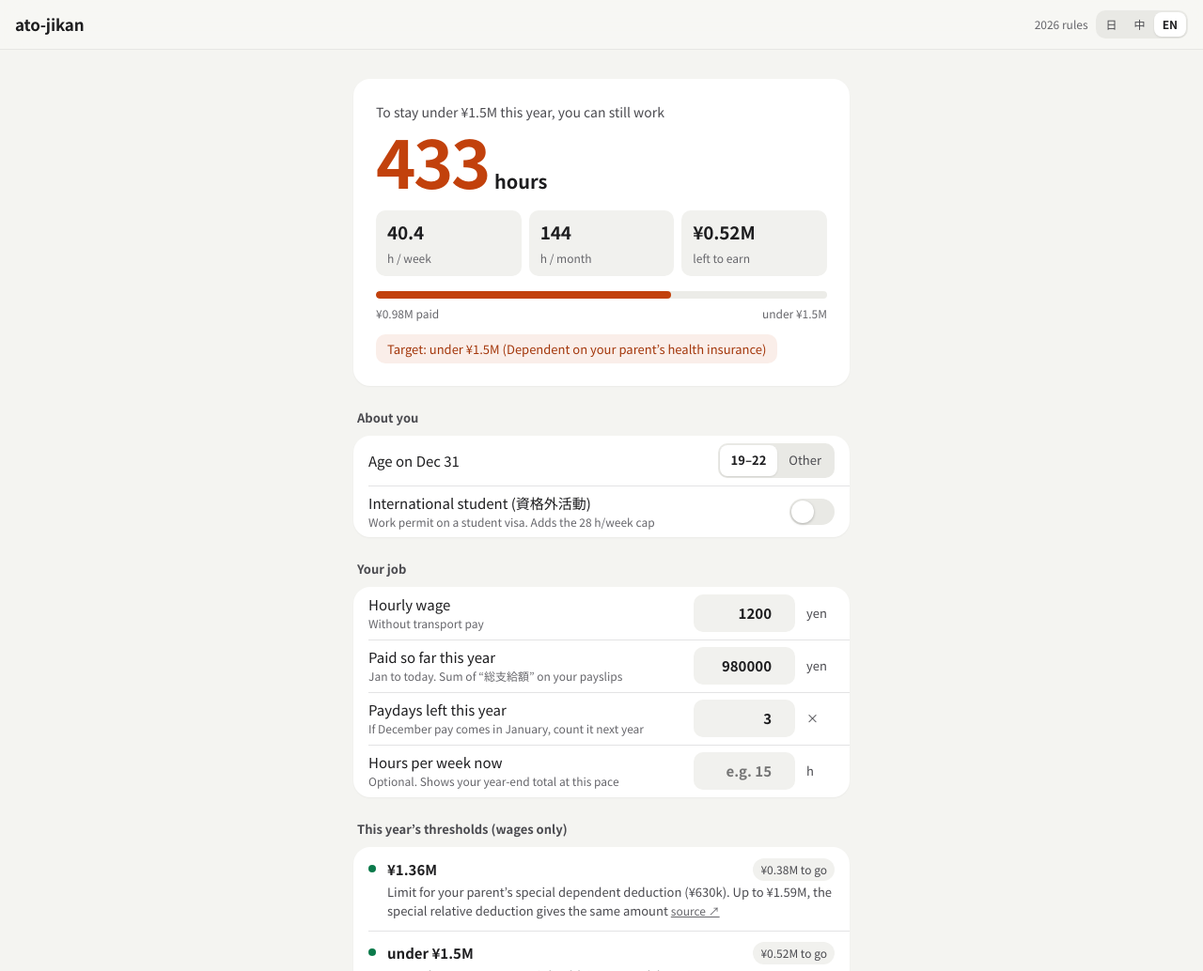
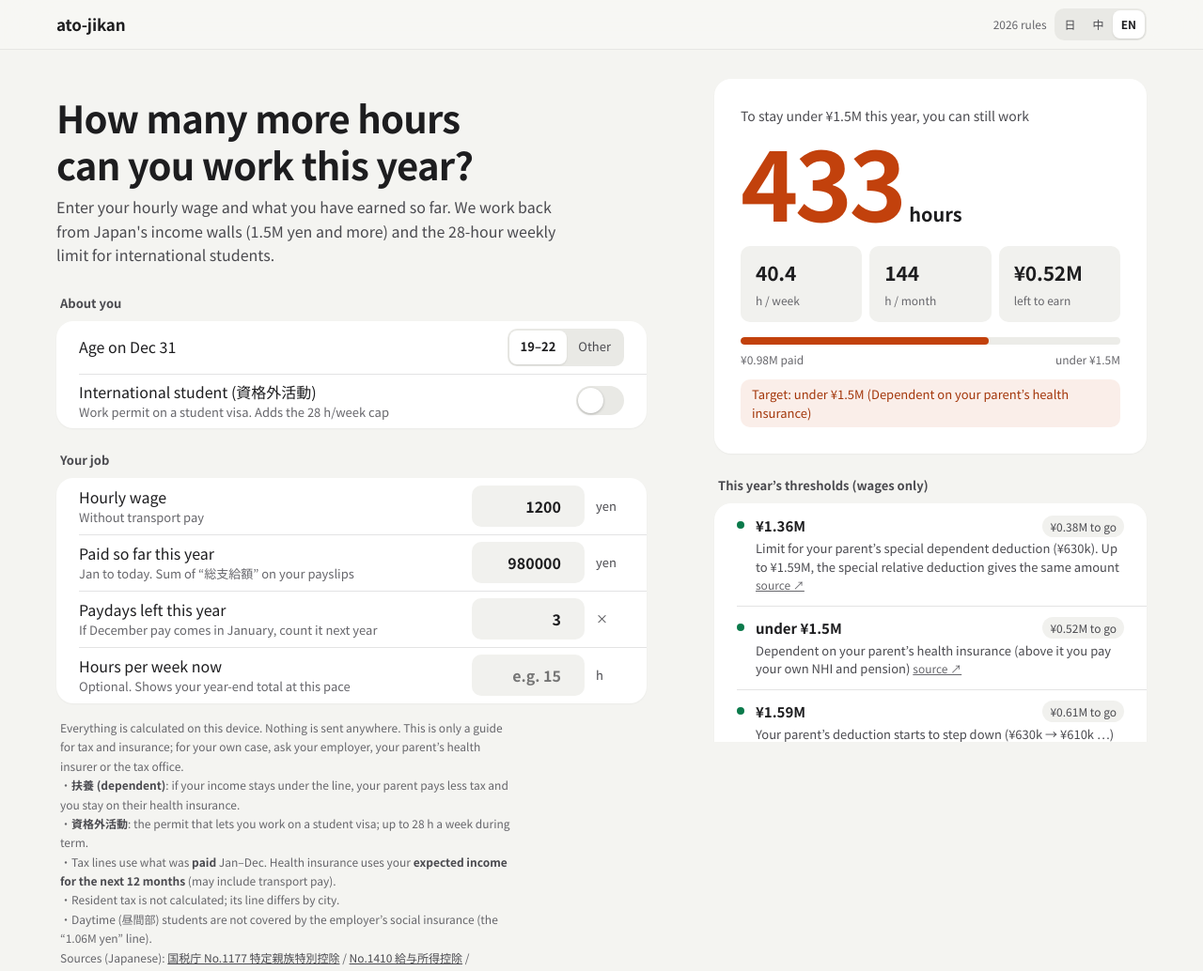
Before and after one commit to Jasonin2099/ato-jikan, a website: page index.html in a window 1280 px wide. Shown: the top 1034 px of the page at 94% size. Drawn offline with Linux system fonts and the light colour scheme.

Commit message:
Layout v2: two-column desktop with sticky result, tablet breakpoint, sticky mobile summary, larger touch targets

```diff
--- a/index.html
+++ b/index.html
@@ -74,15 +74,52 @@ main{max-width:560px;margin:0 auto;padding:var(--s4) var(--s4) 56px}
 .toast{position:fixed;left:50%;bottom:calc(env(safe-area-inset-bottom,0px) + 24px);transform:translate(-50%,16px);opacity:0;pointer-events:none;background:var(--ink);color:var(--bg);font-size:14px;font-weight:600;padding:10px 18px;border-radius:99px;transition:opacity .2s,transform .25s var(--ease);z-index:9;white-space:nowrap}
 .toast.on{opacity:1;transform:translate(-50%,0)}
 .hide{display:none!important}
+/* ---- layout v2: mobile single column → tablet → desktop two columns ---- */
+.topin{display:flex;align-items:center;gap:var(--s2);width:100%;max-width:var(--maxw);margin:0 auto}
+.top{padding-left:var(--pad);padding-right:var(--pad)}
+:root{--maxw:560px;--pad:16px}
+main{display:flex;flex-direction:column;max-width:calc(var(--maxw) + 2*var(--pad));padding:var(--s4) var(--pad) 56px}
+.intro{order:0;display:none}.res{display:contents}.hero{order:1}.in{order:2}.resx{order:3}.note{order:4}
+.intro h1{margin:0;font-size:30px;line-height:1.25;letter-spacing:-.02em;font-weight:700;text-wrap:balance;word-break:auto-phrase}
+.intro p{margin:var(--s2) 0 0;font-size:15px;color:var(--ink-2);max-width:34em}
+.row{min-height:56px}
+.row input[type=number]{width:120px;height:44px;font-size:16px}
+.seg button{min-height:36px}.top .lang button{min-height:30px}
+.sw{width:51px;height:31px}.sw:before{width:27px;height:27px}.sw:checked:before{left:22px}
+@media (hover:hover){.btn:hover{filter:brightness(1.06)}.btn.sub:hover{background:var(--field)}.seg button:not(.on):hover{color:var(--ink)}.walls .d a:hover{color:var(--accent)}}
+/* compact live summary, shown while the hero is off screen (phones / tablets) */
+.mini{position:fixed;left:0;right:0;top:calc(env(safe-area-inset-top,0px) + 52px);z-index:4;display:block;width:100%;border:0;padding:0 var(--pad);font:inherit;text-align:left;background:var(--top);backdrop-filter:blur(24px) saturate(180%);-webkit-backdrop-filter:blur(24px) saturate(180%);box-shadow:0 .5px 0 var(--sep);transform:translateY(-100%);opacity:0;pointer-events:none;transition:transform .25s var(--ease),opacity .2s}
+.mini.on{transform:none;opacity:1;pointer-events:auto}
+.miniin{display:flex;align-items:baseline;gap:var(--s2);max-width:var(--maxw);margin:0 auto;height:44px;padding-top:8px}
+.mini .mk{font-size:12px;color:var(--ink-2);white-space:nowrap;overflow:hidden;text-overflow:ellipsis;min-width:0;flex:1}
+.mini .mn b{font-size:22px;font-weight:700;color:var(--accent);font-variant-numeric:tabular-nums;letter-spacing:-.02em}.mini .mn small{font-size:12px;font-weight:600;margin-left:2px}
+.mini .ms{font-size:12px;color:var(--ink-2);font-variant-numeric:tabular-nums;white-space:nowrap}
+@media (min-width:640px){:root{--maxw:680px;--pad:24px}
+  .intro{display:block;margin:var(--s4) 0 var(--s5)}
+  .hero{padding:var(--s6)}.hero .n{font-size:96px}.stats b{font-size:22px}.stats div{padding:var(--s3) var(--s4)}}
+@media (min-width:1024px){:root{--maxw:1160px;--pad:32px}
+  main{display:grid;grid-template-columns:minmax(0,1fr) 440px;grid-template-rows:auto auto 1fr;column-gap:56px;padding-top:var(--s6)}
+  .intro{grid-column:1;grid-row:1;margin:var(--s4) 0 var(--s4)}.intro h1{font-size:34px}.intro p{font-size:16px}
+  .in{grid-column:1;grid-row:2}.note{grid-column:1;grid-row:3;align-self:start;max-width:40em}
+  .in .sec:first-child{margin-top:var(--s3)}
+  .res{display:block;grid-column:2;grid-row:1/span 3;align-self:start;position:sticky;top:76px;max-height:calc(100vh - 92px);overflow:auto;overscroll-behavior:contain;scrollbar-width:thin;padding:2px 2px var(--s4);margin:-2px}
+  .hero{padding:28px}.hero .n{font-size:104px}.stats b{font-size:21px}
+  .row{padding-left:var(--s5);padding-right:var(--s5)}.row+.row:before{left:var(--s5)}
+  .row label{font-size:16px}.row .h{font-size:13px}
+  .mini{display:none}}
+@media (min-width:1280px){main{grid-template-columns:minmax(0,1fr) 460px;column-gap:72px}.intro h1{font-size:40px}}
+@media (max-width:400px){.row input[type=number]{width:100px}}
 @media (max-width:370px){.top .sub{display:none}.top .lang{margin-left:auto}.hero .n{font-size:64px}}
-@media (min-width:900px){main{padding-top:var(--s6)}}
 @media (prefers-reduced-motion:reduce){*,*:before{transition:none!important;animation:none!important}}
 </style>
 </head>
 <body>
-<div class="top"><b data-i18n="brand">あと何時間</b><span class="sub" data-i18n="sub">2026年分（令和8年）</span>
-  <div class="seg lang" id="lang" role="group" aria-label="Language"><button data-l="ja">日</button><button data-l="zh">中</button><button data-l="en">EN</button></div></div>
+<div class="top"><div class="topin"><b data-i18n="brand">あと何時間</b><span class="sub" data-i18n="sub">2026年分（令和8年）</span>
+  <div class="seg lang" id="lang" role="group" aria-label="Language"><button data-l="ja">日</button><button data-l="zh">中</button><button data-l="en">EN</button></div></div></div>
+<button class="mini" id="mini" type="button" tabindex="-1" aria-hidden="true"><span class="miniin"><span class="mk" id="mk2"></span><span class="mn"><b id="mn">–</b><small data-i18n="hUnit">時間</small></span><span class="ms" id="ms"></span></span></button>
 <main>
+  <header class="intro"><h1 data-i18n="introH"></h1><p data-i18n="introP"></p></header>
+  <aside class="res">
   <div class="hero" id="hero">
     <div class="k" id="hk" data-i18n="hkDefault">今年、扶養を外れずに働けるのは</div>
     <div class="n"><span id="hn">–</span><small data-i18n="hUnit">時間</small></div>
@@ -92,6 +129,18 @@ main{max-width:560px;margin:0 auto;padding:var(--s4) var(--s4) 56px}
     <div class="bind" id="hb"></div>
   </div>
 
+  <div class="resx">
+  <div class="sec" data-i18n="secWalls">今年の壁（給与だけの場合）</div>
+  <div class="card walls" id="walls"></div>
+
+  <button class="btn" id="mk" data-i18n="mk">結果を画像にする</button>
+  <button class="btn sub hide" id="dl" data-i18n="dl">画像を保存 / 共有</button>
+  <div class="toast" id="toast" role="status"></div>
+  <img id="cardimg" alt="結果カード" data-i18n-alt="alt">
+  </div>
+  </aside>
+
+  <section class="in" aria-label="inputs">
   <div class="sec" data-i18n="secYou">あなたについて</div>
   <div class="card">
     <div class="row"><label data-i18n="age">12月31日時点の年齢</label>
@@ -115,13 +164,7 @@ main{max-width:560px;margin:0 auto;padding:var(--s4) var(--s4) 56px}
     </div>
   </div>
 
-  <div class="sec" data-i18n="secWalls">今年の壁（給与だけの場合）</div>
-  <div class="card walls" id="walls"></div>
-
-  <button class="btn" id="mk" data-i18n="mk">結果を画像にする</button>
-  <button class="btn sub hide" id="dl" data-i18n="dl">画像を保存 / 共有</button>
-  <div class="toast" id="toast" role="status"></div>
-  <img id="cardimg" alt="結果カード" data-i18n-alt="alt">
+  </section>
 
   <p class="note">
     <span data-i18n="note"></span><span data-i18n="srcLabel">出典：</span><a href="https://www.nta.go.jp/taxes/shiraberu/taxanswer/shotoku/1177.htm" target="_blank" rel="noopener">国税庁 No.1177 特定親族特別控除</a> /
@@ -187,6 +230,8 @@ function calc(){
     const st = s.over ? t('stOver') : s.projOver ? t('stProj') : t('stLeft')(man(Math.max(0, w.at - ytd)));
     return `<div class="row"><span class="dot ${bad?'over':'ok'}"></span><div class="wl"><div class="wt"><span class="amt">${L.label}</span><span class="st${bad?' bad':''}">${st}</span></div><span class="d">${L.d} <a href="${w.url}" target="_blank" rel="noopener">${t('src')} ↗</a></span></div></div>`;
   }).join('') + (r.proj !== null ? `<div class="row"><span class="proj">${t('proj')(wk, man(r.proj), man(AtoJikan.parentDed(R,ytd,young)), man(AtoJikan.parentDed(R,r.proj,young)))}</span></div>` : '');
+  $('mn').textContent = r.hours.toLocaleString('ja-JP'); $('mk2').textContent = t('miniK');
+  $('ms').textContent = wl > 0 ? `${r.perW.toFixed(1)} ${t('statW')}` : '';
   last = {hours: r.hours, room: r.roomUsed, perW: r.perW, perM: r.perM, target: T, bindLegal: r.bindLegal, moneyH: r.moneyH, wage, ytd, pct, wl};
   $('dl').classList.add('hide'); $('cardimg').style.display = 'none';
   save();
@@ -249,6 +294,11 @@ $('dl').onclick = async () => {
   if (navigator.canShare && navigator.canShare({files:[f]})) { try { await navigator.share({files:[f], title:t('brand')}); return; } catch(e){ if (e.name === 'AbortError') return; } }
   const a = document.createElement('a'); a.href = URL.createObjectURL(f); a.download = f.name; a.click(); toast(t('tSaved'));
 };
+// compact summary while the hero is scrolled away (hidden on desktop by CSS)
+if ('IntersectionObserver' in window) new IntersectionObserver(([e]) => {
+  const on = !e.isIntersecting && e.boundingClientRect.top < 0; $('mini').classList.toggle('on', on); $('mini').setAttribute('aria-hidden', String(!on)); $('mini').tabIndex = on ? 0 : -1;
+}, {rootMargin: '-96px 0px 0px 0px'}).observe($('hero'));
+$('mini').onclick = () => window.scrollTo({top: 0, behavior: reduce ? 'auto' : 'smooth'});
 if ('scrollRestoration' in history) history.scrollRestoration = 'auto';
 fetch('rules/2026.json').then(r=>r.json()).then(j=>{R=j;calc();requestAnimationFrame(()=>document.body.classList.add("ready"));}).catch(()=>{$('hs').textContent=t('loadErr');});
 </script>
```
